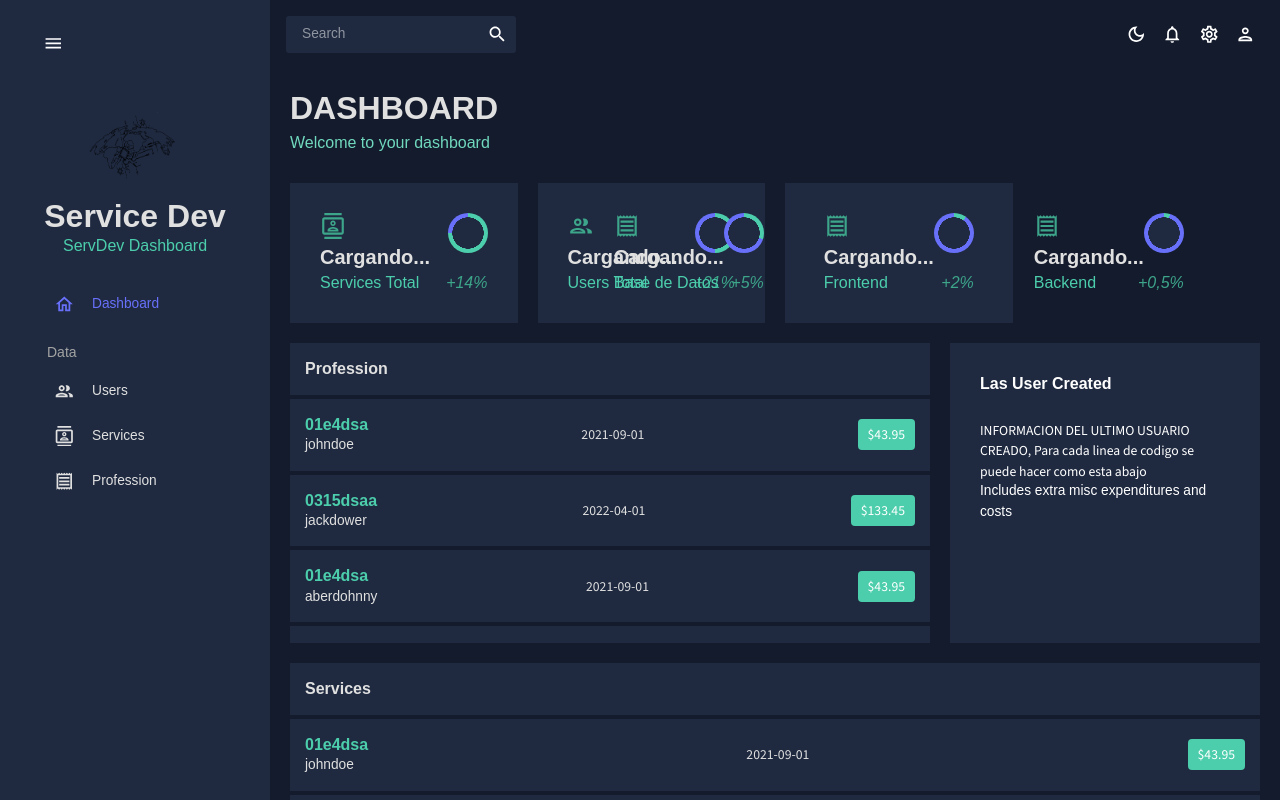
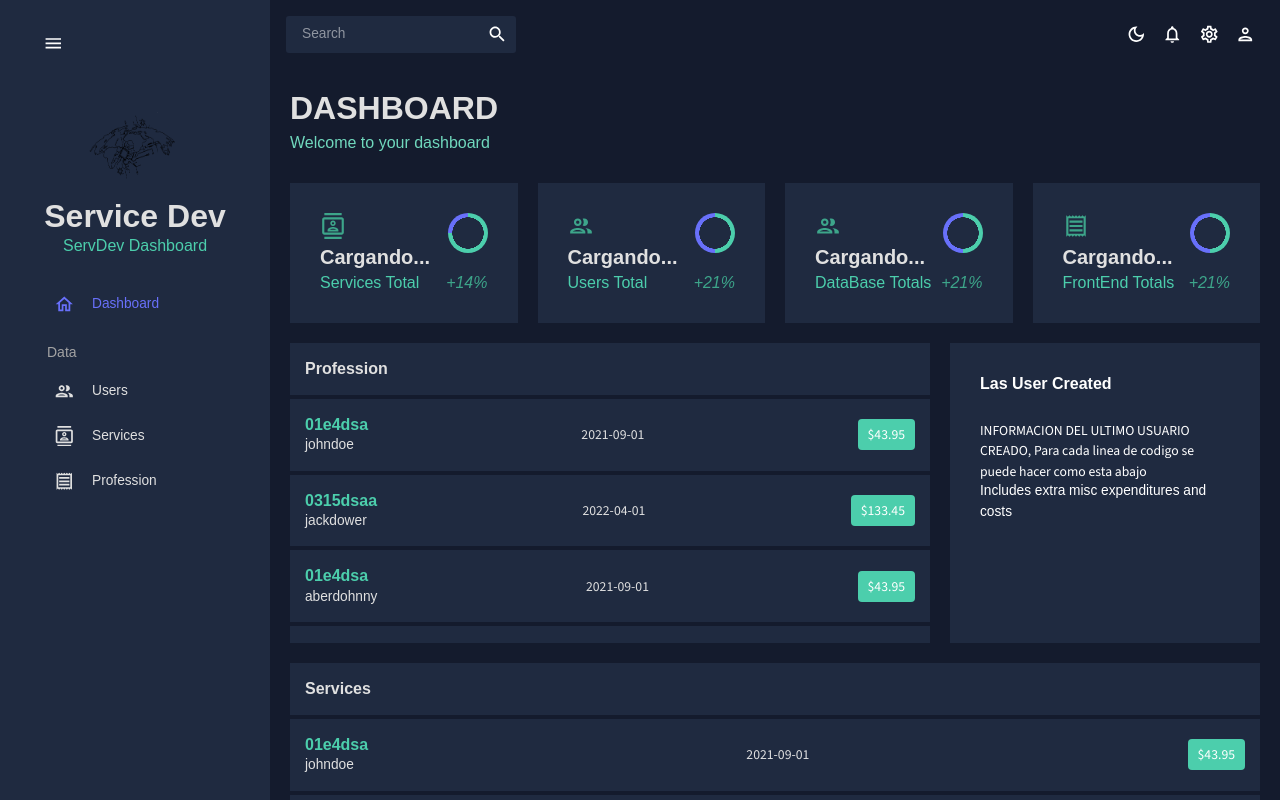
Before and after one commit to AdelaidaGomez/grupo7-reactproject, a React (Create React App) app: page / in a window 1280 px wide. Shown: the top 800 px of the page. Built offline with nearby package versions, Linux system fonts and the light colour scheme; no server answers.

Commit message:
Arreglo lamdo a BD para totales

```diff
--- a/src/scenes/dashboard/index.jsx
+++ b/src/scenes/dashboard/index.jsx
@@ -2,6 +2,7 @@ import React, { useState, useEffect } from 'react';
 import { Box, Typography, useTheme } from "@mui/material";
 import { tokens } from "../../theme";
 import { mockTransactions } from "../../data/mockData";
+
 import PeopleOutlinedIcon from "@mui/icons-material/PeopleOutlined";
 import ReceiptOutlinedIcon from "@mui/icons-material/ReceiptOutlined";
 import ContactsOutlinedIcon from "@mui/icons-material/ContactsOutlined";
@@ -132,6 +133,7 @@ const Dashboard = () => {
               }
             />
           </Box>
+
           {/* Users total */}
           <Box
             gridColumn="span 3"
@@ -152,7 +154,7 @@ const Dashboard = () => {
               }
             />
           </Box>
-          {/* Categories total */}
+          {/* totalBaseDatos total */}
           <Box
             gridColumn="span 3"
             backgroundColor={colors.primary[400]}
@@ -161,34 +163,30 @@ const Dashboard = () => {
             justifyContent="center"
           >
             <StatBox
-              title={totalBaseDatos !== null ? totalBaseDatos : 'Cargando...'}
-              subtitle="Base de Datos"
-              progress="0.30"
-              increase="+5%"
+              title= {totalBaseDatos !== null ? totalBaseDatos : 'Cargando...'}
+              subtitle="DataBase Totals"
+              progress="0.50"
+              increase="+21%"
               icon={
-                <ReceiptOutlinedIcon
+                <PeopleOutlinedIcon
                   sx={{ color: colors.greenAccent[600], fontSize: "26px" }}
                 />
               }
             />
-
-<StatBox
-              title={totalFrontend !== null ? totalFrontend : 'Cargando...'}
-              subtitle="Frontend"
-              progress="0.10"
-              increase="+2%"
-              icon={
-                <ReceiptOutlinedIcon
-                  sx={{ color: colors.greenAccent[600], fontSize: "26px" }}
-                />
-              }
-            />
-
- <StatBox
-              title={totalBackend !== null ? totalBackend : 'Cargando...'}
-              subtitle="Backend"
-              progress="0.05"
-              increase="+0,5%"
+          </Box>
+          {/* totalFrontend total */}
+          <Box
+            gridColumn="span 3"
+            backgroundColor={colors.primary[400]}
+            display="flex"
+            alignItems="center"
+            justifyContent="center"
+          >
+            <StatBox
+              title= {totalFrontend !== null ? totalFrontend : 'Cargando...'}
+              subtitle="FrontEnd Totals"
+              progress="0.50"
+              increase="+21%"
               icon={
                 <ReceiptOutlinedIcon
                   sx={{ color: colors.greenAccent[600], fontSize: "26px" }}
```
